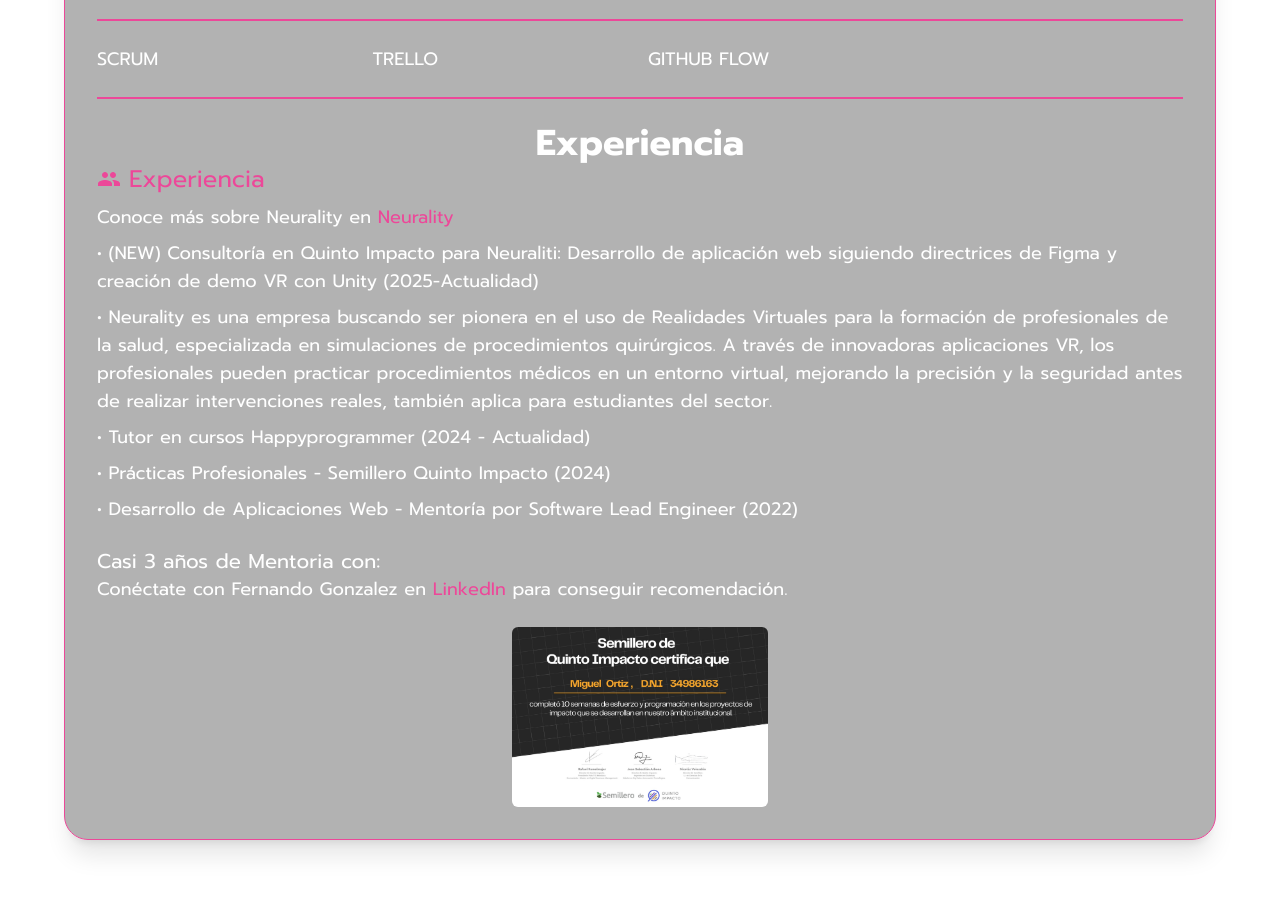
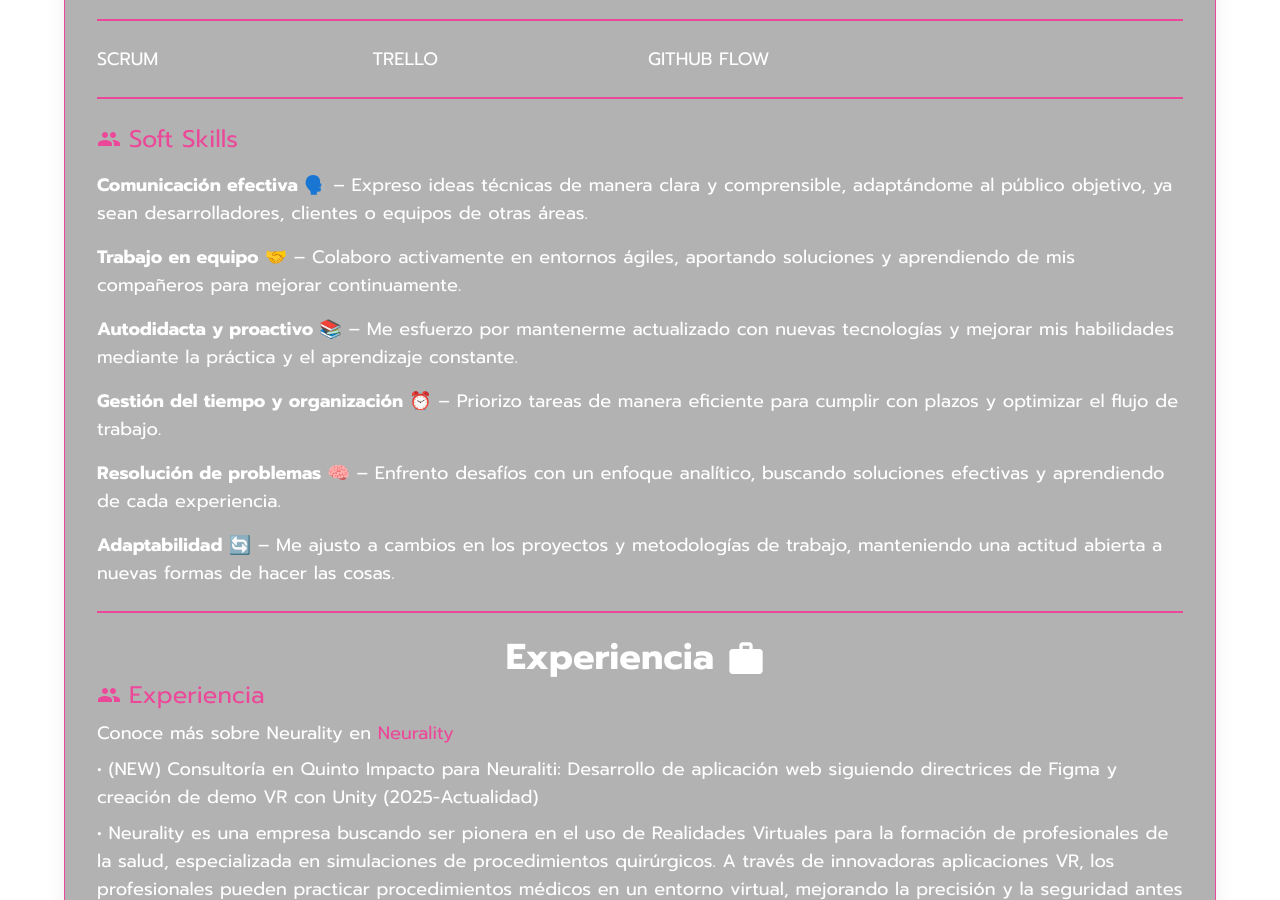
Before and after one commit to mikiortiz/portfolio-miguel-ortiz, a React (Vite) app: page /skills in a window 1280 px wide. Shown: the part 960-1860 px from the top of the page. Built offline with nearby package versions, Linux system fonts and the light colour scheme.

Commit message:
Icons were added in the Skills and soft skills section and the position and size of the diploma was corrected

```diff
--- a/src/pages/AboutMe.tsx
+++ b/src/pages/AboutMe.tsx
@@ -280,7 +280,7 @@
             type: "spring",
             stiffness: 100,
           }}
-          className="md:py-12 bg-black bg-opacity-5 rounded-lg md:p-10 md:space-y-8 space-y-4 border-2 border-blue-600 z-10 max-w-7xl shadow-lg mt-10 mb-10 px-4"
+          className="md:py-12 bg-black bg-opacity-5 rounded-lg md:p-10 md:space-y-8 space-y-4 border-2 border-blue-600 z-10 w-full shadow-lg mt-10 mb-10 px-4"
           style={{
             backdropFilter: "blur(10px)",
             borderColor: "#3B82F6",
--- a/src/pages/Projects.tsx
+++ b/src/pages/Projects.tsx
@@ -269,30 +269,31 @@
                   ))}
                 </div>
               </div>
-
               <motion.div
                 className="flex gap-4 justify-center w-full"
                 initial={{ opacity: 0, y: 50 }}
                 animate={{ opacity: 1, y: 0 }}
                 transition={{ duration: 1, delay: 2 }}
               >
+                {projects[index].projectType !== "BackEnd" && (
                   <a
                     href={projects[index].deployUrl}
                     target="_blank"
                     rel="noopener noreferrer"
-                  className="text-white bg-[#F50057] px-4 py-2 rounded-md"
+                    className="text-white bg-[#F50057] px-4 py-2 rounded-md w-48"
                   >
                     <Launch className="text-white mr-2" />
-                  Ir al Deploy
+                    Deploy
                   </a>
+                )}
                 <a
                   href={projects[index].repoUrl}
                   target="_blank"
                   rel="noopener noreferrer"
-                  className="text-white bg-[#F50057] px-4 py-2 rounded-md"
+                  className="text-white bg-[#F50057] px-4 py-2 rounded-md w-48"
                 >
                   <GitHub className="text-white mr-2" />
-                  Ver Repo en GitHub
+                  GitHub
                 </a>
               </motion.div>
             </div>
--- a/src/pages/Skills.tsx
+++ b/src/pages/Skills.tsx
@@ -1,6 +1,8 @@
 import { useState } from "react";
 import { motion } from "framer-motion";
 import { Code, Group } from "@mui/icons-material";
+import { Build } from "@mui/icons-material";
+import Work from "@mui/icons-material/Work";
 
 const skills = [
   { name: "HTML", url: "https://developer.mozilla.org/en-US/docs/Web/HTML" },
@@ -21,8 +23,8 @@
   { name: "Formik", url: "https://formik.org/" },
   { name: "Yup", url: "https://www.npmjs.com/package/yup" },
   { name: "Google OAuth", url: "https://developers.google.com/identity" },
-  { name: "Spline", url: "https://spline.design/" }, // Nueva habilidad agregada
-  { name: "Unity", url: "https://unity.com/" }, // Nueva habilidad agregada
+  { name: "Spline", url: "https://spline.design/" },
+  { name: "Unity", url: "https://unity.com/" },
 ];
 
 const backendSkills = [
@@ -88,7 +90,13 @@
     >
       <div className="mt-28 bg-black bg-opacity-30 p-8 rounded-3xl shadow-xl backdrop-blur-lg border border-pink-500">
         <div>
-          <h2 className="text-center text-4xl font-bold text-white">Skills</h2>
+          <div className="flex items-center justify-center">
+            {/* Icono de herramientas junto al título "Skills" */}
+            <h2 className="text-center text-4xl font-bold text-white">
+              Skills
+            </h2>
+            <Build className="ml-3 text-white" sx={{ fontSize: 30 }} />
+          </div>
 
           {/* Frontend Skills */}
           <div className="flex items-center mt-6 text-pink-500">
@@ -108,9 +116,7 @@
               </div>
             ))}
           </div>
-
           <div className="my-6 border-t-2 border-pink-500" />
-
           {/* Backend Skills */}
           <div className="flex items-center mt-6 text-pink-500">
             <Code className="mr-2" /> <h3 className="text-2xl">Backend</h3>
@@ -129,9 +135,7 @@
               </div>
             ))}
           </div>
-
           <div className="my-6 border-t-2 border-pink-500" />
-
           {/* DevOps and Methodologies */}
           <div className="flex items-center mt-6 text-pink-500">
             <Code className="mr-2" />{" "}
@@ -151,7 +155,6 @@
               </div>
             ))}
           </div>
-
           <div className="my-6 border-t-2 border-pink-500" />
           <div className="grid grid-cols-2 sm:grid-cols-3 md:grid-cols-4 gap-4 mt-2">
             {methodologies.map((methodology) => (
@@ -167,18 +170,60 @@
               </div>
             ))}
           </div>
+          <div className="my-6 border-t-2 border-pink-500" />
+          {/* Soft Skills */}
+          <div className="my-6">
+            <div className="flex items-center mt-6 text-pink-500">
+              <Group className="mr-2" />{" "}
+              <h3 className="text-2xl">Soft Skills</h3>
+            </div>
+            <div className="mt-4">
+              <div className="space-y-4 text-white">
+                <div className="text-lg">
+                  <strong> Comunicación efectiva 🗣️</strong> – Expreso ideas
+                  técnicas de manera clara y comprensible, adaptándome al
+                  público objetivo, ya sean desarrolladores, clientes o equipos
+                  de otras áreas.
+                </div>
+                <div className="text-lg">
+                  <strong> Trabajo en equipo 🤝</strong> – Colaboro activamente
+                  en entornos ágiles, aportando soluciones y aprendiendo de mis
+                  compañeros para mejorar continuamente.
+                </div>
+                <div className="text-lg">
+                  <strong> Autodidacta y proactivo 📚</strong> – Me esfuerzo por
+                  mantenerme actualizado con nuevas tecnologías y mejorar mis
+                  habilidades mediante la práctica y el aprendizaje constante.
+                </div>
+                <div className="text-lg">
+                  <strong> Gestión del tiempo y organización ⏰</strong> –
+                  Priorizo tareas de manera eficiente para cumplir con plazos y
+                  optimizar el flujo de trabajo.
+                </div>
+                <div className="text-lg">
+                  <strong> Resolución de problemas 🧠</strong> – Enfrento
+                  desafíos con un enfoque analítico, buscando soluciones
+                  efectivas y aprendiendo de cada experiencia.
+                </div>
+                <div className="text-lg">
+                  <strong> Adaptabilidad 🔄</strong> – Me ajusto a cambios en
+                  los proyectos y metodologías de trabajo, manteniendo una
+                  actitud abierta a nuevas formas de hacer las cosas.
+                </div>
+              </div>
+            </div>
+          </div>
 
           <div className="my-6 border-t-2 border-pink-500" />
 
           <h2 className="text-center text-4xl font-bold text-white">
-            Experiencia
+            Experiencia <Work className="mr-2" sx={{ fontSize: 40 }} />
           </h2>
-
-          {/* Experiencia */}
 
           <div className="flex items-center text-pink-500">
             <Group className="mr-2" /> <h3 className="text-2xl">Experiencia</h3>
           </div>
+
           <div className="mt-2">
             <p className="text-white text-lg">
               Conoce más sobre Neurality en{" "}
@@ -212,28 +257,26 @@
               para conseguir recomendación.
             </p>
           </div>
-
           {/* diploma */}
           <div className="mt-6">
             <img
               src="/Diploma quintoImpacto.jpeg"
               alt="Diploma"
-              className="w-64 mx-auto mt-2 rounded-md cursor-pointer"
+              className="w-64 m-auto mt-2 rounded-md cursor-pointer"
               onClick={() => openModal("/Diploma quintoImpacto.jpeg")}
             />
           </div>
         </div>
       </div>
-
       {isModalOpen && (
         <div
-          className="fixed inset-0 bg-black bg-opacity-70 flex justify-center items-center z-50"
+          className="fixed inset-0 bg-black bg-opacity-70 z-50"
           onClick={closeModal}
         >
           <img
+            className="fixed inset-x-0 -bottom-24 z-50 p-38"
             src={imageSrc}
             alt="Diploma"
-            className="max-w-full max-h-full object-contain"
           />
         </div>
       )}
```
Lines whose indentation alone changed are shown as unchanged.
